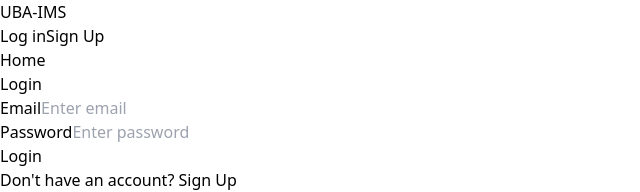
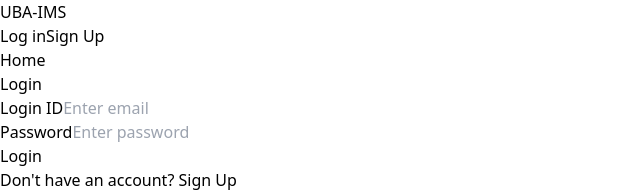
Before and after one commit to Bi-sh-aL/uba-react, a React (Vite) app: page /login in a window 1280 px wide. Shown: the top 192 px of the page, without its empty margins (0-640 px from the left). Built offline with nearby package versions, Linux system fonts and the light colour scheme.

Commit message:
Feature: changed the login text label to Login ID

```diff
--- a/src/Components/Login/Login.tsx
+++ b/src/Components/Login/Login.tsx
@@ -76,7 +76,7 @@ function Login() {
                 className="block text-gray-700 text-md font-bold mb-2"
                 htmlFor="loginEmail"
               >
-                Email
+                Login ID
               </label>
               <input
                 className={`shadow border rounded w-full py-2 px-3 text-gray-700 ${
```
Also changed, not shown: 1 other file (tests, documents, lock files or other folders).
